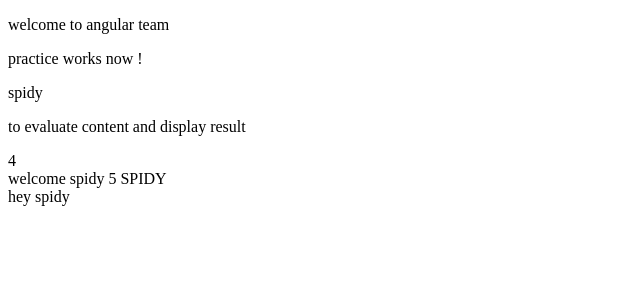
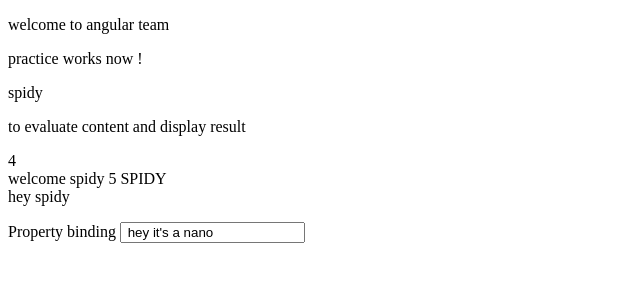
Before and after one commit to ragaPriya224/B1StarPractice, an Angular app in the folder angular/my-dream-app/: page / in a window 1280 px wide. Shown: the top 300 px of the page, without its empty margins (0-640 px from the left). Built offline with nearby package versions, Linux system fonts and the light colour scheme.

Commit message:
property binding

```diff
--- a/angular/my-dream-app/src/app/practice/practice.component.html
+++ b/angular/my-dream-app/src/app/practice/practice.component.html
@@ -9,3 +9,7 @@
 {{name.toUpperCase()}}
 <br>
 {{greetUser()}}
+
+<p>Property binding
+    <input [value] ="carName"/>
+</p>
--- a/angular/my-dream-app/src/app/practice/practice.component.ts
+++ b/angular/my-dream-app/src/app/practice/practice.component.ts
@@ -8,6 +8,7 @@ import { Component, OnInit } from '@angular/core';
 export class PracticeComponent implements OnInit {
 
   public name = "spidy";
+  carName = " hey it's a nano";
 
   constructor() { }
 
```
